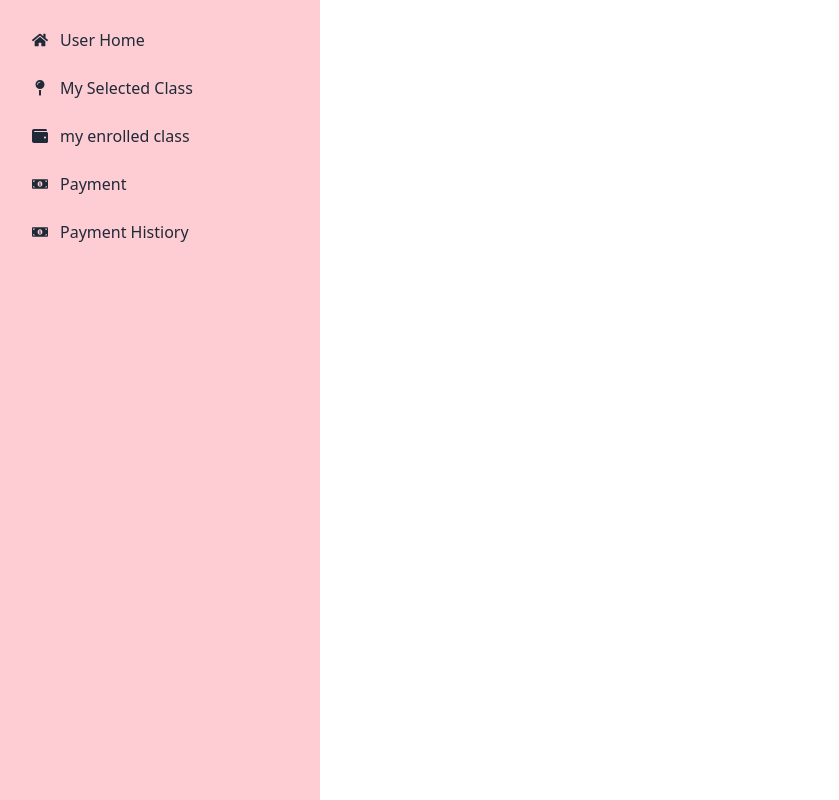
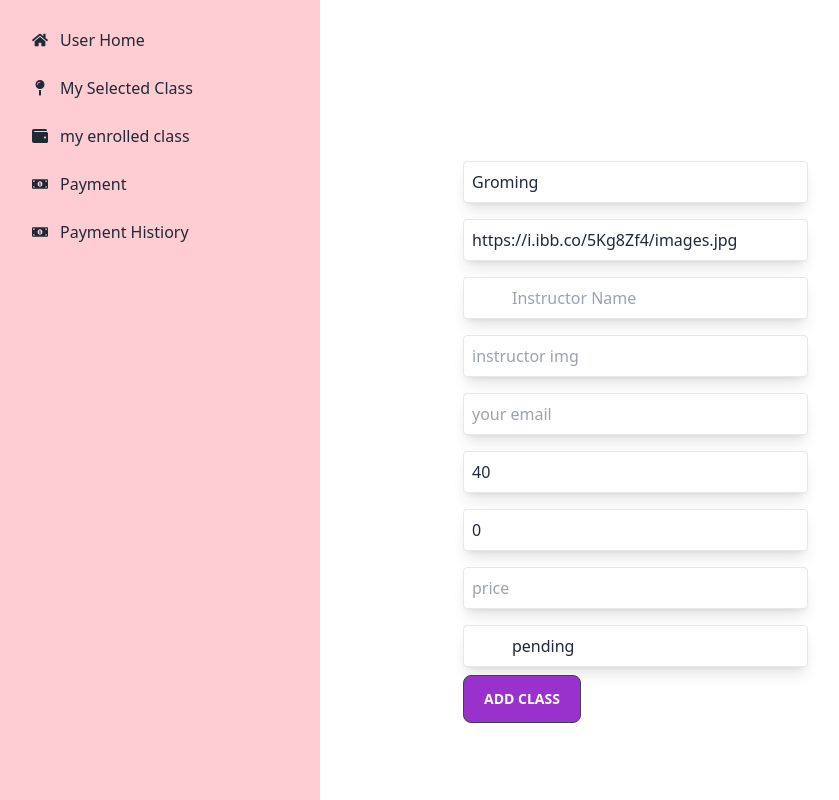
Before and after one commit to Suraiyatithi/summer-cccamp, a React (Vite) app: page /dashboard/addclass in a window 1280 px wide. Shown: the top 800 px of the page, without its empty margins (0-839 px from the left). Built offline with nearby package versions, Linux system fonts and the light colour scheme; no server answers.

Commit message:
add a class added

```diff
--- a/src/Pages/Dashboard/Instructor/AddClass.jsx
+++ b/src/Pages/Dashboard/Instructor/AddClass.jsx
@@ -1,9 +1,146 @@
-import React from 'react';
+import  { useContext } from 'react';
+import { useForm } from 'react-hook-form';
+import { AuthContext } from '../../../Providers/AuthProvider';
+import Swal from 'sweetalert2';
 
 const AddClass = () => {
+    const {user}=useContext(AuthContext);
+
+    const{
+        register,
+        handleSubmit,
+        watch,
+        formState:{errors},
+    }=useForm();
+    const onSubmit=(data)=>{
+
+        fetch("http://localhost:5000/classes",
+        {
+            method:"post",
+            headers: { "Content-Type": "application/json" },
+            body: JSON.stringify(data),
+        })
+        .then((res) => res.json())
+        .then((result) => {
+          if(result.insertedId){
+
+            Swal.fire({
+             title: 'Success!',
+             text: 'Class Added Successfully',
+             icon: 'success',
+             confirmButtonText: 'Cool'
+         })
+         }
+          console.log(result);
+        });
+      console.log(data);
+    }
     return (
         <div>
+                {/* <div style={{backgroundImage:`url(${bg})`}}></div> */}
+                      <div>
+                <h3  className=" mt-5 mb-3 text-white pt-5">Add Here If You Want to Add Toy</h3>
+            <div className="grid grid-cols-1 w-full md:grid-cols-2">
+           <div className="">
+           <form onSubmit={handleSubmit(onSubmit)}>
+            {errors.exampleRequired && <span>This field is required</span>}
+           <div className="mt-12">
+           <input
+              className="p-2 m-2 w-full rounded shadow-lg border"
+              {...register("className")}
+              placeholder="Class Name"
+              defaultValue="Groming"
+            />
+           </div>
+           <div className="">
+          <input
+              className="p-2 m-2 w-full rounded shadow-lg border"
+              {...register("classImg")}
+              placeholder="Class img"
+              type="url"
+              defaultValue="https://i.ibb.co/5Kg8Zf4/images.jpg"
+            />
+          </div>
 
+         <div className="">
+         <input
+              className="w-full ps-12 pe-12 p-2 m-2 rounded shadow-lg border "
+            value={user?.displayName}
+              {...register("instructorName", { required: true })}
+              placeholder="Instructor Name"
+
+            />
+         </div>
+         <div className="">
+          <input
+              className="p-2 m-2 w-full rounded shadow-lg border"
+            //   value={user?.photoURL}
+              {...register("instructorImg")}
+              placeholder="instructor img"
+              type="url"
+            //   https://i.ibb.co/q7m4j4J/download.jpg
+            />
+          </div>
+
+         <div className="">
+         <input
+              className="p-2 m-2 w-full rounded shadow-lg border "
+              value={user?.email}
+              {...register("email")}
+              placeholder="your email"
+              type="email"
+            />
+         </div>
+
+
+             <div className="">
+          <input
+              className="p-2 m-2 w-full rounded shadow-lg border"
+              {...register("availableSeat", { required: true })}
+              placeholder="Available Seat"
+              defaultValue="40"
+              type="number"
+            />
+          </div>
+
+          <div className="">
+          <input
+              className="p-2 m-2 w-full rounded shadow-lg border"
+              value={0}
+              {...register("enrolledStudent", { required: true })}
+              placeholder="Enroll Student"
+
+              type="number"
+            />
+          </div>
+          <div className="">
+          <input
+              className="p-2 m-2 w-full rounded shadow-lg border"
+              {...register("price", { required: true })}
+              placeholder="price"
+              type="number"
+            />
+          </div>
+
+          <div className="">
+          <input
+              className="w-full ps-12 pe-12 p-2 m-2 rounded shadow-lg border "
+            value="pending"
+              {...register("status", { required: true })}
+              placeholder="status"
+
+            />
+         </div>
+
+           <div className="">
+           <input style={{background:'DarkOrchid'}} className="btn w-75 ms-2 ps-5 pe-5 pt-2 pb-2 mb-12 text-white" value="Add Class" type="submit" />
+           </div>
+            </form>
+            </div>
+            <div className="col"></div>
+
+</div>
+</div>
         </div>
     );
 };
```
